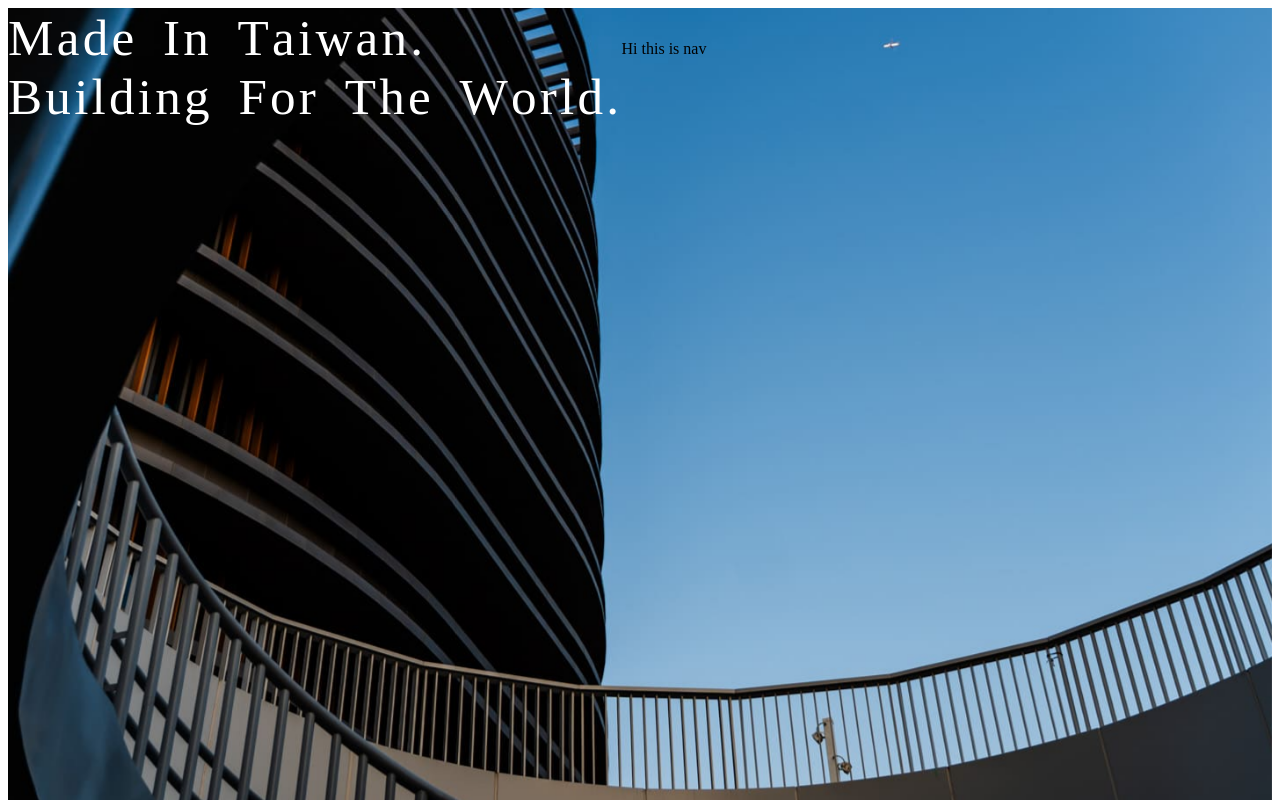
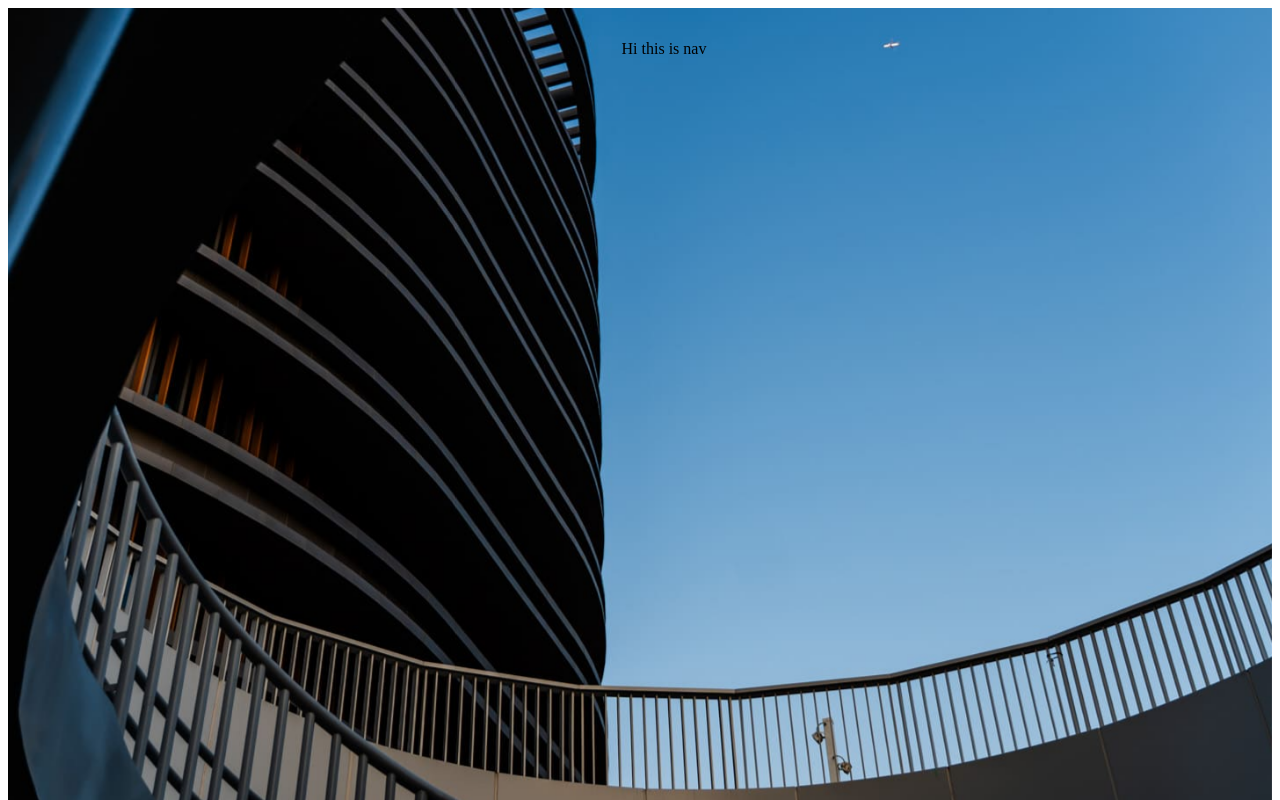
Before and after one commit to ShunRenMa/my-site, a Nuxt app: page / in a window 1280 px wide. Shown: the top 800 px of the page. Built offline with nearby package versions, Linux system fonts and the light colour scheme.

Commit message:
先做一版標題特效

```diff
--- a/app/pages/index.vue
+++ b/app/pages/index.vue
@@ -8,53 +8,53 @@ const layoutClass = 'layout'
 			<div class="hero_content">
 				<span class="hero_title_fst">
 					<div>
-						<span>M</span>
-						<span>a</span>
-						<span>d</span>
-						<span>e</span>
+						<span style="--i: 0">M</span>
+						<span style="--i: 1">a</span>
+						<span style="--i: 2">d</span>
+						<span style="--i: 3">e</span>
 					</div>
 					<div>
-						<span>I</span>
-						<span>n</span>
+						<span style="--i: 4">I</span>
+						<span style="--i: 5">n</span>
 					</div>
 					<div>
-						<span>T</span>
-						<span>a</span>
-						<span>i</span>
-						<span>w</span>
-						<span>a</span>
-						<span>n</span>
-						<span>.</span>
+						<span style="--i: 6">T</span>
+						<span style="--i: 7">a</span>
+						<span style="--i: 8">i</span>
+						<span style="--i: 9">w</span>
+						<span style="--i: 10">a</span>
+						<span style="--i: 11">n</span>
+						<span style="--i: 12">.</span>
 					</div>
 				</span>
 				<span class="hero_title_sec">
 					<div>
-						<span>B</span>
-						<span>u</span>
-						<span>i</span>
-						<span>l</span>
-						<span>d</span>
-						<span>i</span>
-						<span>n</span>
-						<span>g</span>
+						<span style="--i: 0">B</span>
+						<span style="--i: 1">u</span>
+						<span style="--i: 2">i</span>
+						<span style="--i: 3">l</span>
+						<span style="--i: 4">d</span>
+						<span style="--i: 5">i</span>
+						<span style="--i: 6">n</span>
+						<span style="--i: 7">g</span>
 					</div>
 					<div>
-						<span>F</span>
-						<span>o</span>
-						<span>r</span>
+						<span style="--i: 8">F</span>
+						<span style="--i: 9">o</span>
+						<span style="--i: 10">r</span>
 					</div>
 					<div>
-						<span>T</span>
-						<span>h</span>
-						<span>e</span>
+						<span style="--i: 11">T</span>
+						<span style="--i: 12">h</span>
+						<span style="--i: 13">e</span>
 					</div>
 					<div>
-						<span>W</span>
-						<span>o</span>
-						<span>r</span>
-						<span>l</span>
-						<span>d</span>
-						<span>.</span>
+						<span style="--i: 14">W</span>
+						<span style="--i: 15">o</span>
+						<span style="--i: 16">r</span>
+						<span style="--i: 17">l</span>
+						<span style="--i: 18">d</span>
+						<span style="--i: 19">.</span>
 					</div>
 				</span>
 			</div>
@@ -150,6 +150,53 @@ const layoutClass = 'layout'
 .hero_title_sec div,
 .hero_title_sec div span {
 	display: inline-block;
+}
+
+/* 每個單字是一個遮罩，字從它的下緣升上來 */
+.hero_title_fst div,
+.hero_title_sec div {
+	overflow: hidden;
+	/*
+	 * inline-block 的 overflow 一旦不是 visible，基線就從「文字基線」
+	 * 變成「盒子下緣」，行框會被撐高。改成 top 對齊就不吃基線那套。
+	 */
+	vertical-align: top;
+}
+
+.hero_title_fst div span,
+.hero_title_sec div span {
+	/*
+	 * 進場（時間驅動）用 translate，收回（捲動驅動）用 transform，
+	 * 兩個是不同的 CSS 屬性，所以兩個動畫可以同時掛在同一個元素上不打架。
+	 */
+	translate: 0 100%;
+	animation:
+		char-rise 1s cubic-bezier(0.19, 1, 0.22, 1) both,
+		char-retract linear both;
+	/* 每個字晚一點點出場，就成了由左往右的波浪 */
+	animation-delay: calc(var(--i) * 35ms), 0s;
+	animation-timeline: auto, scroll(root block);
+	animation-range: normal, 0 50vh;
+}
+
+/* 進場：從遮罩下方升上來 */
+@keyframes char-rise {
+	from {
+		translate: 0 100%;
+	}
+	to {
+		translate: 0 0;
+	}
+}
+
+/* 滑走：跟著捲動沉回遮罩下方 */
+@keyframes char-retract {
+	from {
+		transform: translateY(0);
+	}
+	to {
+		transform: translateY(100%);
+	}
 }
 
 /* 字距靠 padding 撐開，第一個字不用（不然整行會往右偏） */
@@ -266,6 +313,11 @@ const layoutClass = 'layout'
 }
 
 @media (prefers-reduced-motion: reduce) {
+	.hero_title_fst div span,
+	.hero_title_sec div span {
+		animation: none;
+		translate: none;
+	}
 	.hero_profile {
 		animation: none;
 	}
```
